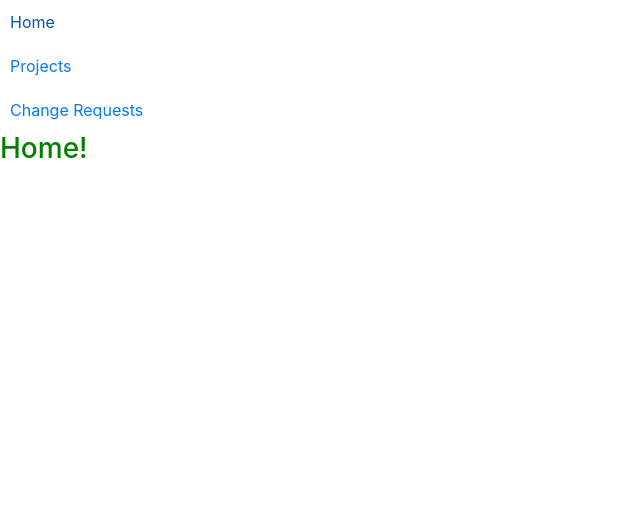
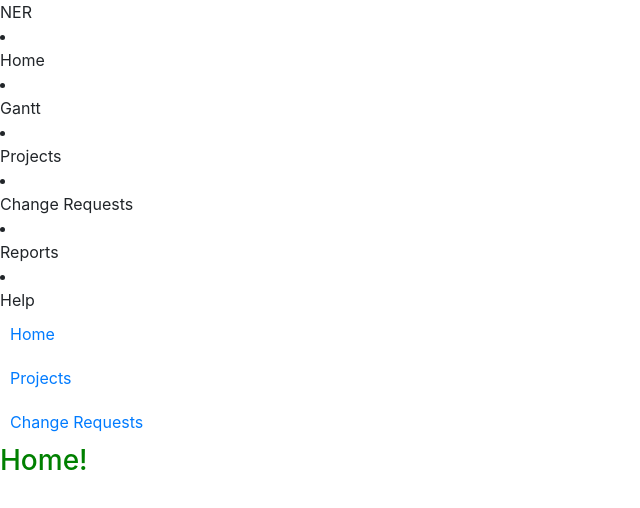
Before and after one commit to Northeastern-Electric-Racing/PM-Dashboard-v2, a React (Create React App) app: page / in a window 1280 px wide. Shown: the top 508 px of the page, without its empty margins (0-640 px from the left). Built offline with nearby package versions, Linux system fonts and the light colour scheme.

Commit message:
add sidebar skeleton

```diff
--- a/package.json
+++ b/package.json
@@ -93,6 +93,7 @@
     "react-bootstrap-table-next": "^4.0.3",
     "react-burger-menu": "^3.0.3",
     "react-dom": "^17.0.1",
+    "react-pro-sidebar": "^0.6.0",
     "react-router-dom": "^5.2.0",
     "react-scripts": "4.0.1",
     "rollup": "^2.38.5",
--- a/src/App.tsx
+++ b/src/App.tsx
@@ -7,11 +7,13 @@ import React from 'react';
 import { BrowserRouter, Switch, Route, Link } from 'react-router-dom';
 import ChangeRequests from './pages/change-requests/change-requests';
 import Projects from './pages/projects/projects';
+import Sidebar from './components/sidebar/sidebar'
 import './App.css';
 
 function App() {
   return (
     <BrowserRouter>
+    <Sidebar />
       <nav>
         <Link className="nav-link" to="/">
           Home
--- a/src/components/sidebar/sidebar.module.css
+++ b/src/components/sidebar/sidebar.module.css
@@ -0,0 +1,2 @@
+.Bar-Header {
+}
--- a/src/components/sidebar/sidebar.tsx
+++ b/src/components/sidebar/sidebar.tsx
@@ -1,4 +1,41 @@
-import Menu from 'react-burger-menu';
+import React from 'react';
+import './sidebar.module.css';
+import { MenuItem, ProSidebar, SidebarHeader, SidebarContent } from 'react-pro-sidebar';
 
 
-export{}
+const Sidebar = () => {
+    return (
+        <ProSidebar
+            toggled={true}
+        >
+            <SidebarHeader>
+                <div className="Bar-Header">
+                    NER
+                </div>
+            </SidebarHeader>
+            <SidebarContent>
+                <MenuItem>
+                    Home
+                </MenuItem>
+                <MenuItem>
+                        Gantt
+                </MenuItem>
+                <MenuItem>
+                    Projects
+                </MenuItem>
+                <MenuItem>
+                    Change Requests
+                </MenuItem>
+                <MenuItem>
+                    Reports
+                </MenuItem>
+                <MenuItem>
+                    Help
+                </MenuItem>
+            </SidebarContent>
+
+        </ProSidebar>
+    )
+}
+
+export default Sidebar;
```
Also changed, not shown: 1 other file (tests, documents, lock files or other folders).
